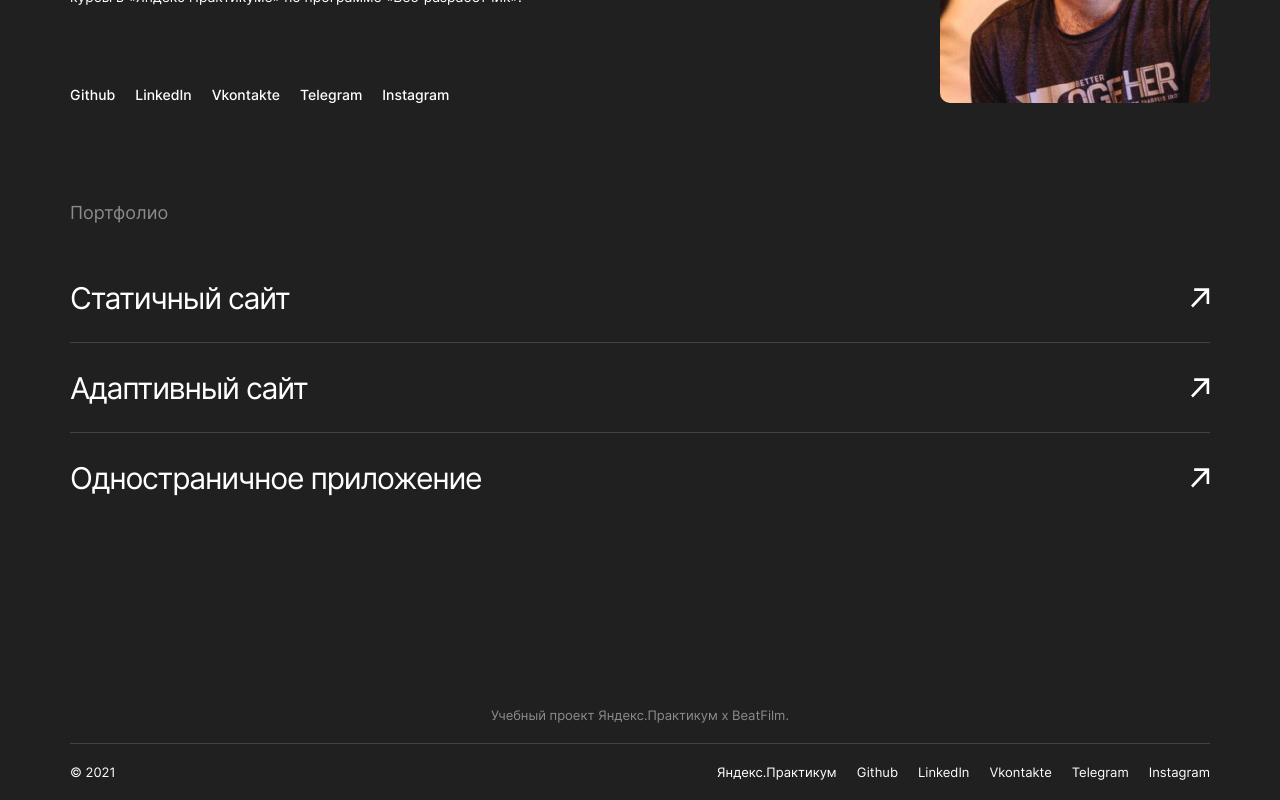
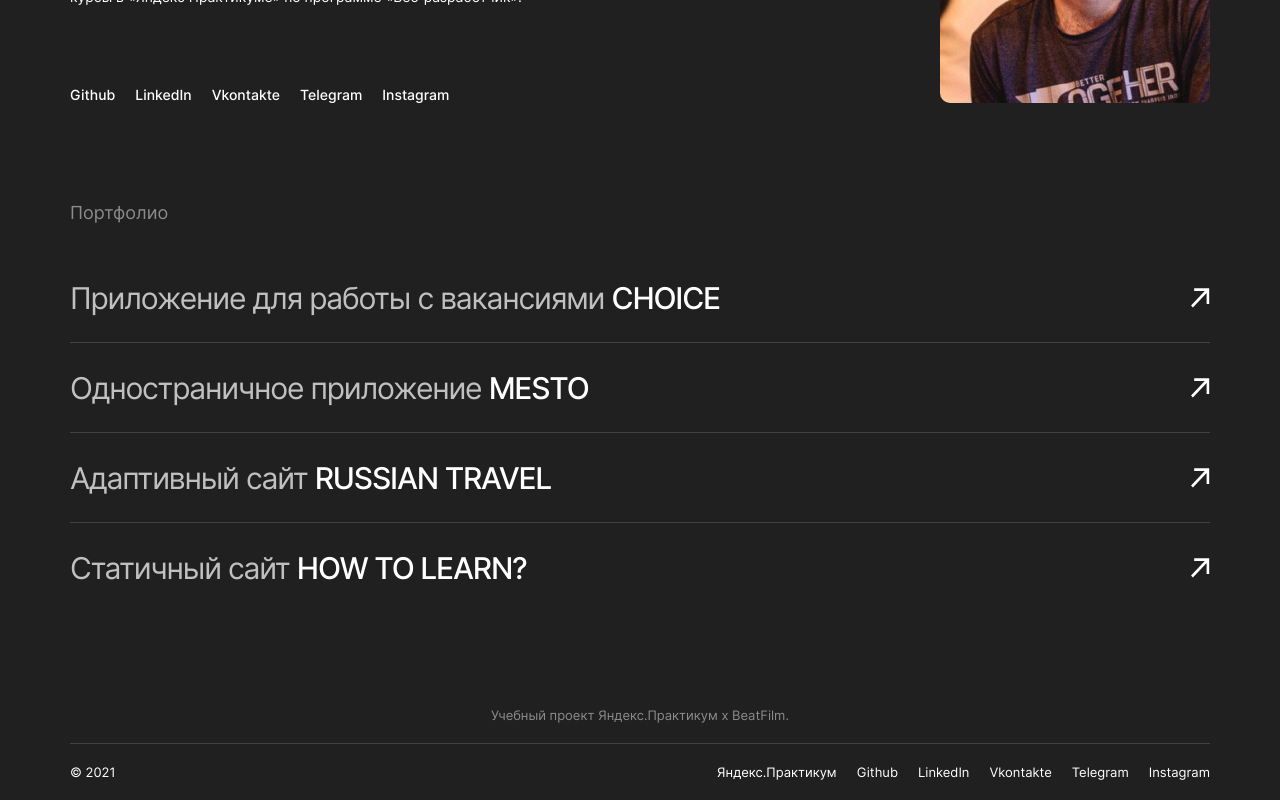
Before and after one commit to TarStaBor/movies-explorer-frontend, a React (Create React App) app: page / in a window 1280 px wide. Shown: the part 2348-3148 px from the top of the page. Built offline with nearby package versions, Linux system fonts and the light colour scheme; no server answers.

Commit message:
fix: update portfolio

```diff
--- a/src/components/Portfolio/Portfolio.css
+++ b/src/components/Portfolio/Portfolio.css
@@ -40,13 +40,18 @@
 }
 
 .portfolio__box-title {
-  color: #fff;
+  color: #c0c0c0;
   margin: 0;
   font-style: normal;
   font-weight: normal;
   font-size: 30px;
   line-height: 50px;
   letter-spacing: -0.04em;
+}
+
+.portfolio__box-span {
+  color: #fff;
+  font-weight: 500;
 }
 
 .portfolio__box-arrow {
--- a/src/components/Portfolio/Portfolio.js
+++ b/src/components/Portfolio/Portfolio.js
@@ -3,17 +3,26 @@ import Arrow from "../../images/arrow.svg";
 
 function Portfolio() {
   return (
-    <section className="portfolio">
+    <section id="portfolio" className="portfolio">
       <div className="portfolio__container">
         <h2 className="portfolio__title">Портфолио</h2>
 
+        <a href="https://choicejobs.ru/" target="_blank" rel="noreferrer" className="portfolio__box link-opacity">
+          <h2 className="portfolio__box-title">
+            Приложение для работы с вакансиями <span className="portfolio__box-span">CHOICE</span>
+          </h2>
+          <img src={Arrow} className="portfolio__box-arrow" alt="Изображение стрелки"></img>
+        </a>
+
         <a
-          href="https://tarstabor.github.io/how-to-learn/"
+          href="https://mesto-frontend.tarstabor.nomoredomains.rocks/"
           target="_blank"
           rel="noreferrer"
           className="portfolio__box link-opacity"
         >
-          <h2 className="portfolio__box-title">Статичный сайт</h2>
+          <h2 className="portfolio__box-title">
+            Одностраничное приложение <span className="portfolio__box-span">MESTO</span>
+          </h2>
           <img src={Arrow} className="portfolio__box-arrow" alt="Изображение стрелки"></img>
         </a>
 
@@ -23,16 +32,21 @@ function Portfolio() {
           rel="noreferrer"
           className="portfolio__box link-opacity"
         >
-          <h2 className="portfolio__box-title">Адаптивный сайт</h2>
+          <h2 className="portfolio__box-title">
+            Адаптивный сайт <span className="portfolio__box-span">RUSSIAN TRAVEL</span>
+          </h2>
           <img src={Arrow} className="portfolio__box-arrow" alt="Изображение стрелки"></img>
         </a>
+
         <a
-          href="https://mesto-frontend.tarstabor.nomoredomains.rocks/"
+          href="https://tarstabor.github.io/how-to-learn/"
           target="_blank"
           rel="noreferrer"
           className="portfolio__box link-opacity"
         >
-          <h2 className="portfolio__box-title">Одностраничное приложение</h2>
+          <h2 className="portfolio__box-title">
+            Статичный сайт <span className="portfolio__box-span">HOW TO LEARN?</span>
+          </h2>
           <img src={Arrow} className="portfolio__box-arrow" alt="Изображение стрелки"></img>
         </a>
       </div>
```
